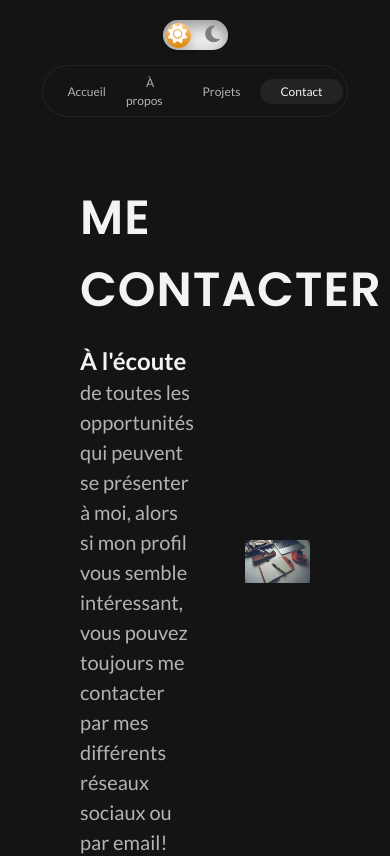
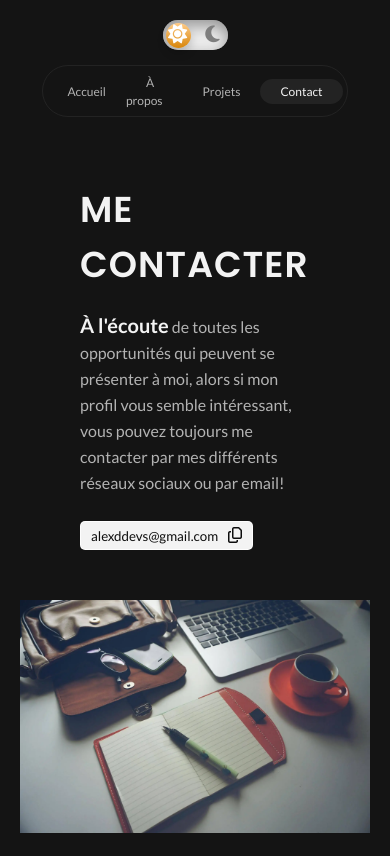
Before and after one commit to AlexDDevv/Portfolio-v3, a React (Vite) app: page /contact in a window 390 px wide. Shown: the top 856 px of the page. Built offline with nearby package versions, Linux system fonts and the light colour scheme.

Commit message:
Add responsive and put email btn and span in a div

```diff
--- a/src/assets/sass/components/contact/_contact.scss
+++ b/src/assets/sass/components/contact/_contact.scss
@@ -1,10 +1,18 @@
 .main-contact {
     @include center;
     gap: 50px;
-    margin-bottom: 70px;
+    margin-bottom: 80px;
+
+    @media screen and (max-width: 768px) {
+        flex-direction: column;
+    }
 
     .contact-me {
         width: 50%;
+
+        @media screen and (max-width: 768px) {
+            width: 100%;
+        }
 
         h1 {
             color: $white;
@@ -14,6 +22,13 @@
             letter-spacing: 1px;
             text-transform: uppercase;
             margin-bottom: 20px;
+
+            @media screen and (max-width: 1024px) {
+                font-size: 40px;
+            }
+            @media screen and (max-width: 425px) {
+                font-size: 36px;
+            }
         }
         p {
             color: $grayColor;
@@ -22,11 +37,35 @@
             line-height: 30px;
             margin-bottom: 25px;
 
+            @media screen and (max-width: 768px) {
+                font-size: 18px;
+                line-height: 28px;
+            }
+            @media screen and (max-width: 425px) {
+                font-size: 16px;
+                line-height: 26px;
+            }
+
             strong {
                 color: $white;
                 font-size: 24px;
+
+                @media screen and (max-width: 768px) {
+                    font-size: 22px;
+                }
+                @media screen and (max-width: 425px) {
+                    font-size: 20px;
                 }
             }
+        }
+        .email-container {
+            @media screen and (max-width: 768px) {
+                display: flex;
+                align-items: center;
+                justify-content: flex-start;
+                gap: 10px;
+            }
+
             .btn-copy {
                 display: flex;
                 align-items: baseline;
@@ -37,10 +76,14 @@
                 border-radius: 5px;
                 color: $black;
                 font-family: "Lato", sans-serif;
-            margin-bottom: 10px;
+                margin-bottom: 5px;
                 padding: 5px 10px;
                 cursor: pointer;
                 transition: color 0.2s ease-in-out, background 0.2s ease-in-out;
+
+                @media screen and (max-width: 768px) {
+                    margin-bottom: 0;
+                }
 
                 &:hover {
                     background: transparent;
@@ -54,7 +97,9 @@
             .copy-msg {
                 color: $white;
                 font-family: $bodyFont;
+                font-size: 12px;
                 opacity: 0;
+                padding-left: 5px;
                 transition: opacity 0.2s ease-in-out;
 
                 &.msg-appear {
@@ -62,9 +107,15 @@
                 }
             }
         }
+    }
     .contact-img {
         width: 50%;
+        min-width: 350px;
         display: flex;
+
+        @media screen and (max-width: 768px) {
+            width: 100%;
+        }
 
         img {
             width: 100%;
--- a/src/pages/Contact.jsx
+++ b/src/pages/Contact.jsx
@@ -29,12 +29,14 @@ const Contact = () => {
             <section className="contact-me">
                 <h1>Me contacter</h1>
                 <p><strong>À l'écoute</strong> de toutes les opportunités qui peuvent se présenter à moi, alors si mon profil vous semble intéressant, vous pouvez toujours me contacter par mes différents réseaux sociaux ou par email!</p>
+                <div className="email-container">
                     <button className='btn-copy' onClick={copyEmail}>
                         <span className="email">alexddevs@gmail.com</span>
                         <span className="fa-regular fa-copy" aria-hidden="true"></span>
                         <span className="sr-only">Copier l'adresse email</span>
                     </button>
                     <span className="copy-msg">Copiée?</span>
+                </div>
             </section>
             <div className="contact-img">
                 <img src={desk} alt="Un bureau avec un ordinateur portable, un café et de quoi écrire." />
```
Lines whose indentation alone changed are shown as unchanged.
